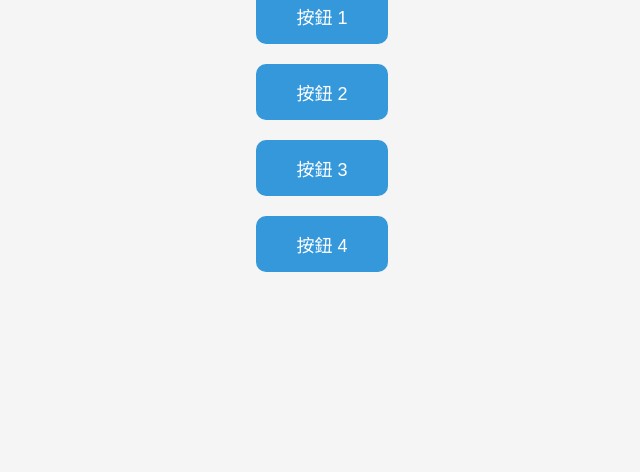
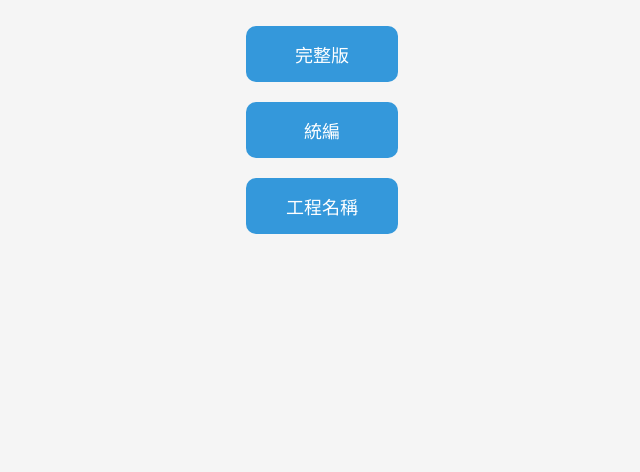
Before and after one commit to Jung217/quotation_generator, a plain HTML site: page index.html in a window 1280 px wide. Shown: the part 328-800 px from the top of the page, without its empty margins (318-958 px from the left). Drawn offline with Linux system fonts and the light colour scheme.

Commit message:
Update index.html

```diff
--- a/index.html
+++ b/index.html
@@ -44,10 +44,9 @@
 <body>
   <h1>估價單生成器入口</h1>
   <div class="btn-container">
-    <button class="btn" onclick="location.href='./all.html'">按鈕 1</button>
-    <button class="btn" onclick="location.href='https://www.google.com'">按鈕 2</button>
-    <button class="btn" onclick="location.href='https://www.google.com'">按鈕 3</button>
-    <button class="btn" onclick="location.href='https://www.google.com'">按鈕 4</button>
+    <button class="btn" onclick="location.href='./all.html'">完整版</button>
+    <button class="btn" onclick="location.href='./snum.html'">統編</button>
+    <button class="btn" onclick="location.href='./item.html'">工程名稱</button>
   </div>
 </body>
 </html>
```
